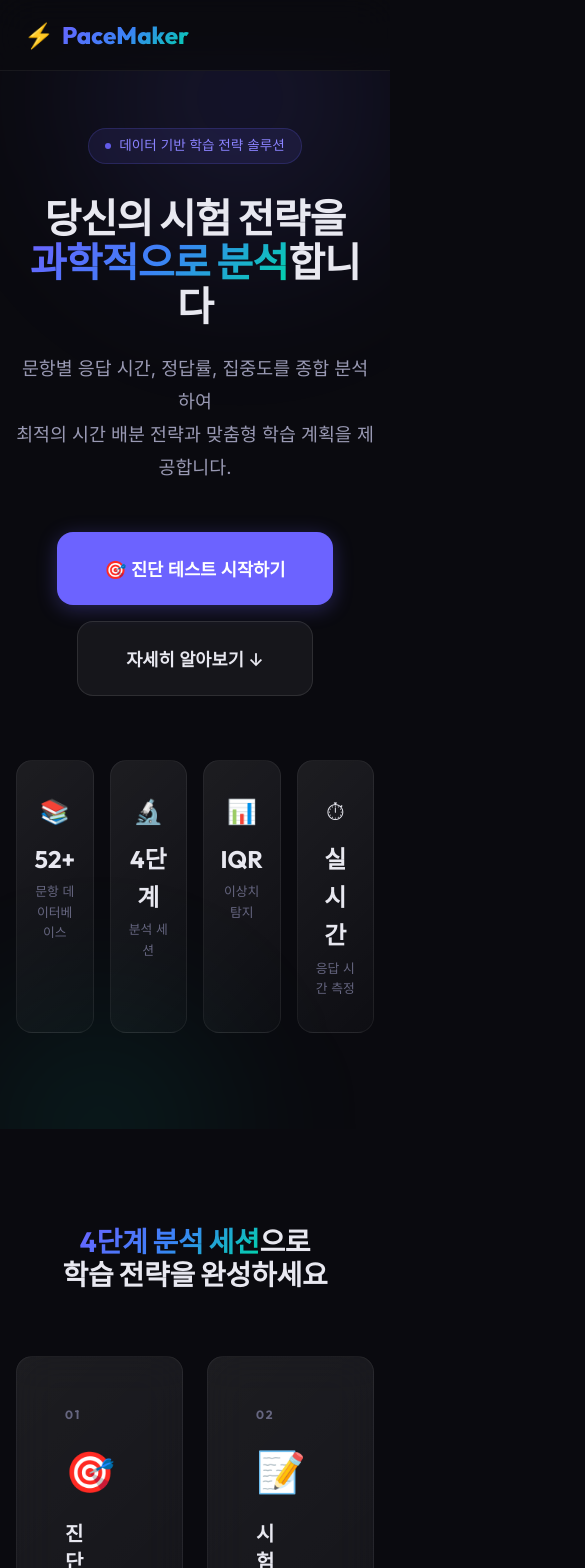
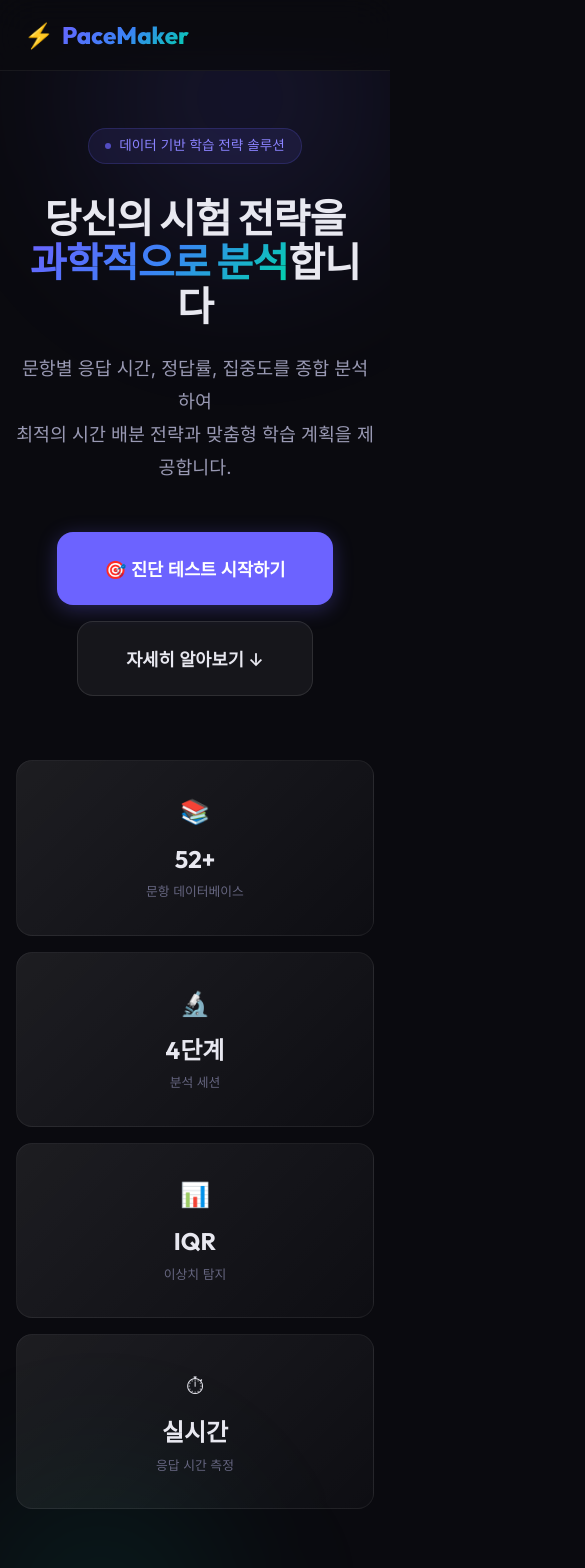
Before and after one commit to ys-pacemaker/pacemaker, a Next.js app: page /pacemaker/ in a window 390 px wide. Shown: the top 1568 px of the page, 585 px wide, since content can reach past the window. Built offline with nearby package versions, Linux system fonts and the light colour scheme.

Commit message:
태블릿 환경에 맞게 수정

```diff
--- a/app/globals.css
+++ b/app/globals.css
@@ -486,8 +486,31 @@
   background: var(--bg-glass);
 }
 
+/* === Grid Utilities === */
+.grid-cols-2 { grid-template-columns: repeat(2, 1fr); }
+.grid-cols-3 { grid-template-columns: repeat(3, 1fr); }
+.grid-cols-4 { grid-template-columns: repeat(4, 1fr); }
+.grid-cols-5 { grid-template-columns: repeat(5, 1fr); }
+.grid-cols-report { grid-template-columns: 1.5fr 1fr 1fr 1fr 1fr; }
+.grid-cols-exam-layout { grid-template-columns: 200px 1fr; }
+
 /* === Responsive === */
+@media (max-width: 1024px) {
+  /* Tablet overrides */
+  .grid-cols-5 { grid-template-columns: repeat(3, 1fr); }
+  .grid-cols-4 { grid-template-columns: repeat(2, 1fr); }
+  .grid-cols-3 { grid-template-columns: repeat(2, 1fr); }
+  .grid-cols-report { grid-template-columns: 1fr; }
+  .grid-cols-exam-layout { grid-template-columns: 1fr; }
+}
+
 @media (max-width: 768px) {
+  /* Mobile overrides */
+  .grid-cols-5 { grid-template-columns: repeat(2, 1fr); }
+  .grid-cols-4 { grid-template-columns: 1fr; }
+  .grid-cols-3 { grid-template-columns: 1fr; }
+  .grid-cols-2 { grid-template-columns: 1fr; }
+
   .heading-xl {
     font-size: 2.5rem;
   }
--- a/app/page.js
+++ b/app/page.js
@@ -70,7 +70,7 @@
           </div>
 
           {/* Stats */}
-          <div style={styles.statsGrid} className="animate-fade-in-up stagger-2">
+          <div style={styles.statsGrid} className="grid-cols-4 animate-fade-in-up stagger-2">
             {[
               { value: "52+", label: "문항 데이터베이스", icon: "📚" },
               { value: "4단계", label: "분석 세션", icon: "🔬" },
@@ -96,7 +96,7 @@
             학습 전략을 완성하세요
           </h2>
 
-          <div style={styles.featureGrid}>
+          <div style={styles.featureGrid} className="grid-cols-2">
             {[
               {
                 step: "01",
@@ -157,7 +157,7 @@
             핵심 <span className="text-gradient">통계 분석</span> 모듈
           </h2>
 
-          <div style={styles.analysisGrid}>
+          <div style={styles.analysisGrid} className="grid-cols-3">
             <div className="glass-card" style={styles.analysisCard}>
               <div style={{ ...styles.analysisBadge, background: 'rgba(255, 107, 107, 0.15)', color: 'var(--status-zoning-out)' }}>
                 Zoning Out
@@ -297,7 +297,6 @@
   },
   statsGrid: {
     display: 'grid',
-    gridTemplateColumns: 'repeat(4, 1fr)',
     gap: 'var(--space-md)',
     marginTop: 'var(--space-3xl)',
   },
@@ -333,7 +332,6 @@
   },
   featureGrid: {
     display: 'grid',
-    gridTemplateColumns: 'repeat(2, 1fr)',
     gap: 'var(--space-lg)',
   },
   featureCard: {
@@ -386,7 +384,6 @@
   },
   analysisGrid: {
     display: 'grid',
-    gridTemplateColumns: 'repeat(3, 1fr)',
     gap: 'var(--space-lg)',
   },
   analysisCard: {
```
